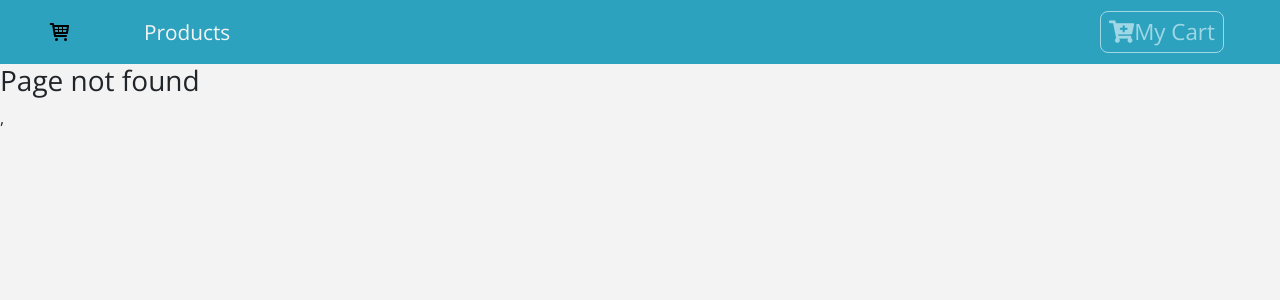
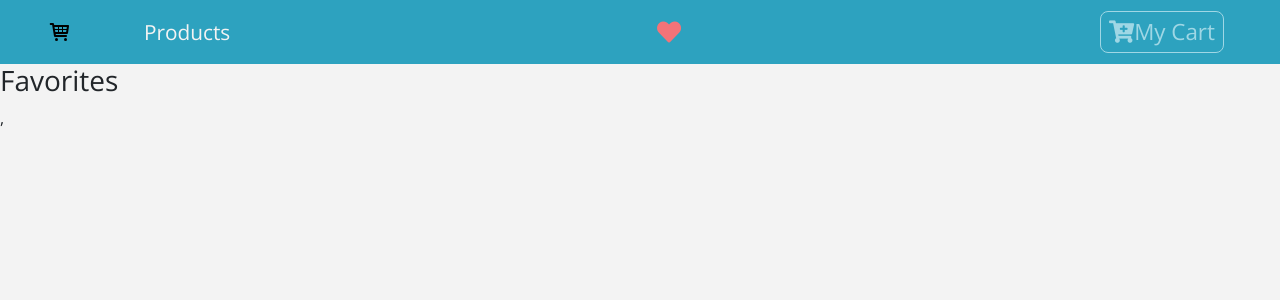
Before and after one commit to jesusdevp/action-figure-shop, a React (Create React App) app: page /favorites in a window 1280 px wide. Before the commit this address had no page. Shown: the top 300 px of the page. Built offline with nearby package versions, Linux system fonts and the light colour scheme.

Commit message:
Added favorite component

```diff
--- a/src/App.js
+++ b/src/App.js
@@ -5,6 +5,7 @@ import "bootstrap/dist/css/bootstrap.min.css";
 import Navbar from "./components/Navbar";
 import ProductList from "./components/ProductList";
 import Details from "./components/Details";
+import Favorites from "./components/Favorites";
 import Cart from "./components/Cart";
 import Default from "./components/Default";
 
@@ -14,6 +15,7 @@ function App() {
       <Navbar />
       <Switch>
         <Route exact path="/" component={ProductList} />
+        <Route path="/favorites" component={Favorites} />
         <Route path="/details" component={Details} />
         <Route path="/cart" component={Cart} />
         <Route component={Default} />
--- /dev/null
+++ b/src/components/Favorites.js
@@ -0,0 +1,11 @@
+import React, { Component } from "react";
+
+export default class Favorites extends Component {
+  render() {
+    return (
+      <div>
+        <h3>Favorites</h3>
+      </div>
+    );
+  }
+}
--- a/src/components/Navbar.js
+++ b/src/components/Navbar.js
@@ -18,6 +18,9 @@ export default class Navbar extends Component {
             </Link>
           </li>
         </ul>
+        <Link to="/favorites" className="favorite-nav ml-auto">
+          <i className="fas fa-heart" title="Favorites List" />
+        </Link>
         <Link to="/cart" className="ml-auto">
           <ButtonContainer>
             <span clasname="mr-2">
@@ -38,4 +41,12 @@ const NavWrapper = styled.nav`
     font-size: 1.3rem;
     text-transform: capitalize !important;
   }
+  .favorite-nav {
+    color: #f47378;
+    font-size: 1.5rem;
+    transition: all 0.85s linear;
+  }
+  .favorite-nav:hover {
+    color: #ff0000;
+  }
 `;
--- a/src/components/Product.js
+++ b/src/components/Product.js
@@ -24,7 +24,7 @@ export default class Product extends Component {
                 console.log("added to favorites");
               }}
             >
-              <i className="fas fa-heart"></i>
+              <i className="fas fa-heart" title="Add to Favorites" />
             </button>
             {/* Add to Card Button */}
             <button
@@ -40,7 +40,7 @@ export default class Product extends Component {
                   In cart
                 </p>
               ) : (
-                <i className="fas fa-cart-plus" />
+                <i className="fas fa-cart-plus" title="Add to cart" />
               )}
             </button>
           </div>
@@ -95,7 +95,7 @@ const ProductWrapper = styled.div`
     background: transparent;
     border: none;
     color: #f47378;
-    font-size: 1.5rem;
+    font-size: 1.6rem;
     transform: translate(-100%, 100%);
     transition: all 0.85s linear;
   }
--- a/src/context.js
+++ b/src/context.js
@@ -15,6 +15,9 @@ class ProductProvider extends Component {
   addToCart = () => {
     console.log("add to cart");
   };
+  addToFavorites = () => {
+    console.log("add to favorites");
+  };
   render() {
     return (
       <ProductContext.Provider
@@ -22,6 +25,7 @@ class ProductProvider extends Component {
           ...this.state,
           handleDetail: this.handleDetail,
           addToCart: this.addToCart,
+          addTofavorites: this.addToFavorites,
         }}
       >
         {this.props.children}
```
